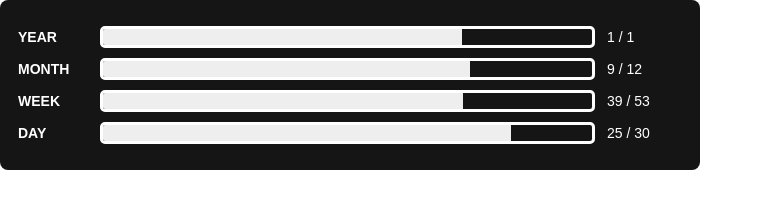
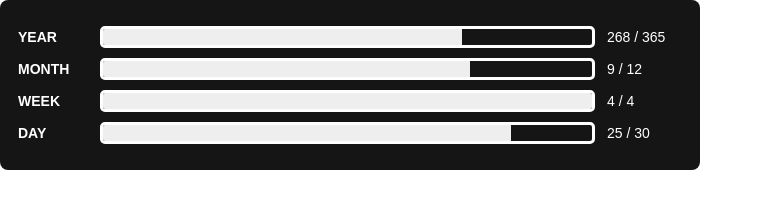
Before and after one commit to adw0j/Jahreskalender-, a plain HTML site: page index.html in a window 1280 px wide. Shown: the whole page, without its empty margins (0-763 px from the left). Drawn offline with Linux system fonts and the light colour scheme.

Commit message:
Refactor date calculations and update widget display

```diff
--- a/index.html
+++ b/index.html
@@ -54,7 +54,6 @@
     .value {
         font-size: 14px;
         white-space: nowrap;
-        text-align: left;
     }
 
     @media (max-width: 500px) {
@@ -115,23 +114,39 @@ function updateWidget() {
 
     const now = new Date();
 
-    /* YEAR */
+    /* =========================
+       YEAR
+       ========================= */
+
     const year = now.getFullYear();
+
     const startYear = new Date(year, 0, 1);
-    const endYear = new Date(year + 1, 0, 1);
+    const startNextYear = new Date(year + 1, 0, 1);
 
-    const yearProgress =
-        (now - startYear) /
-        (endYear - startYear);
+    const millisecondsPerDay = 1000 * 60 * 60 * 24;
+
+    const dayOfYear =
+        Math.floor(
+            (now - startYear) / millisecondsPerDay
+        ) + 1;
+
+    const daysInYear =
+        Math.round(
+            (startNextYear - startYear) /
+            millisecondsPerDay
+        );
 
     document.getElementById("yearBar").style.width =
-        (yearProgress * 100) + "%";
+        (dayOfYear / daysInYear * 100) + "%";
 
     document.getElementById("yearValue").textContent =
-        "1 / 1";
+        dayOfYear + " / " + daysInYear;
 
 
-    /* MONTH */
+    /* =========================
+       MONTH
+       ========================= */
+
     const month = now.getMonth() + 1;
 
     document.getElementById("monthBar").style.width =
@@ -141,35 +156,46 @@ function updateWidget() {
         month + " / 12";
 
 
-    /* WEEK */
-    const dayOfYear =
-        Math.floor(
-            (now - startYear) /
-            (1000 * 60 * 60 * 24)
-        ) + 1;
+    /* =========================
+       WEEK
+       ========================= */
 
-    const weekOfYear =
-        Math.ceil(dayOfYear / 7);
+    const day = now.getDate();
 
-    const totalWeeks =
-        Math.ceil(
-            (endYear - startYear) /
-            (1000 * 60 * 60 * 24 * 7)
+    /*
+       Woche innerhalb des Monats.
+
+       1–7   = Woche 1
+       8–14  = Woche 2
+       15–21 = Woche 3
+       22–31 = Woche 4
+
+       Dadurch bleibt die Anzeige
+       maximal bei 4 / 4.
+    */
+
+    const weekOfMonth =
+        Math.min(
+            4,
+            Math.ceil(day / 7)
         );
 
+    const totalWeeksInMonth = 4;
+
     document.getElementById("weekBar").style.width =
-        (weekOfYear / totalWeeks * 100) + "%";
+        (weekOfMonth / totalWeeksInMonth * 100) + "%";
 
     document.getElementById("weekValue").textContent =
-        weekOfYear + " / " + totalWeeks;
+        weekOfMonth + " / " + totalWeeksInMonth;
 
 
-    /* DAY */
-    const day = now.getDate();
+    /* =========================
+       DAY
+       ========================= */
 
     const daysInMonth =
         new Date(
-            now.getFullYear(),
+            year,
             now.getMonth() + 1,
             0
         ).getDate();
@@ -183,6 +209,7 @@ function updateWidget() {
 
 updateWidget();
 
+/* Aktualisierung jede Minute */
 setInterval(updateWidget, 60000);
 
 </script>
```
